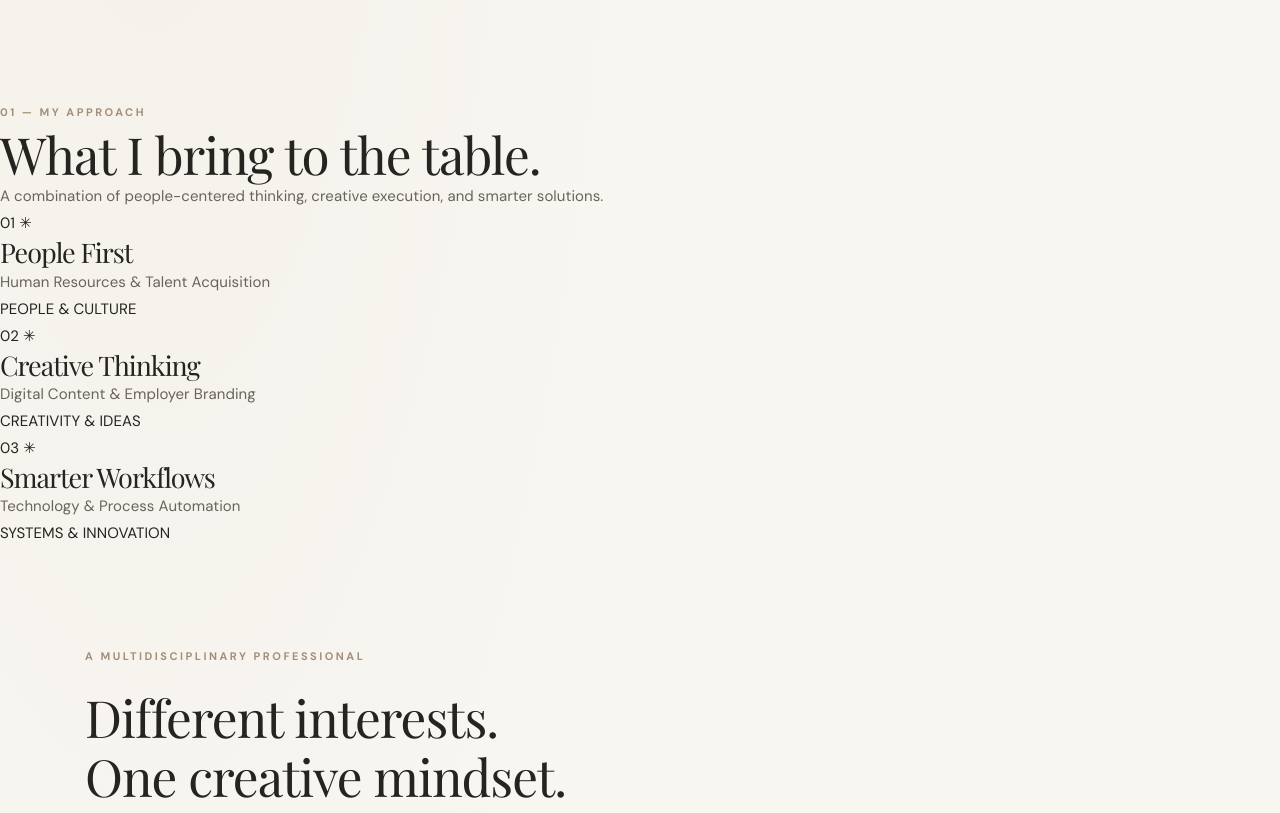
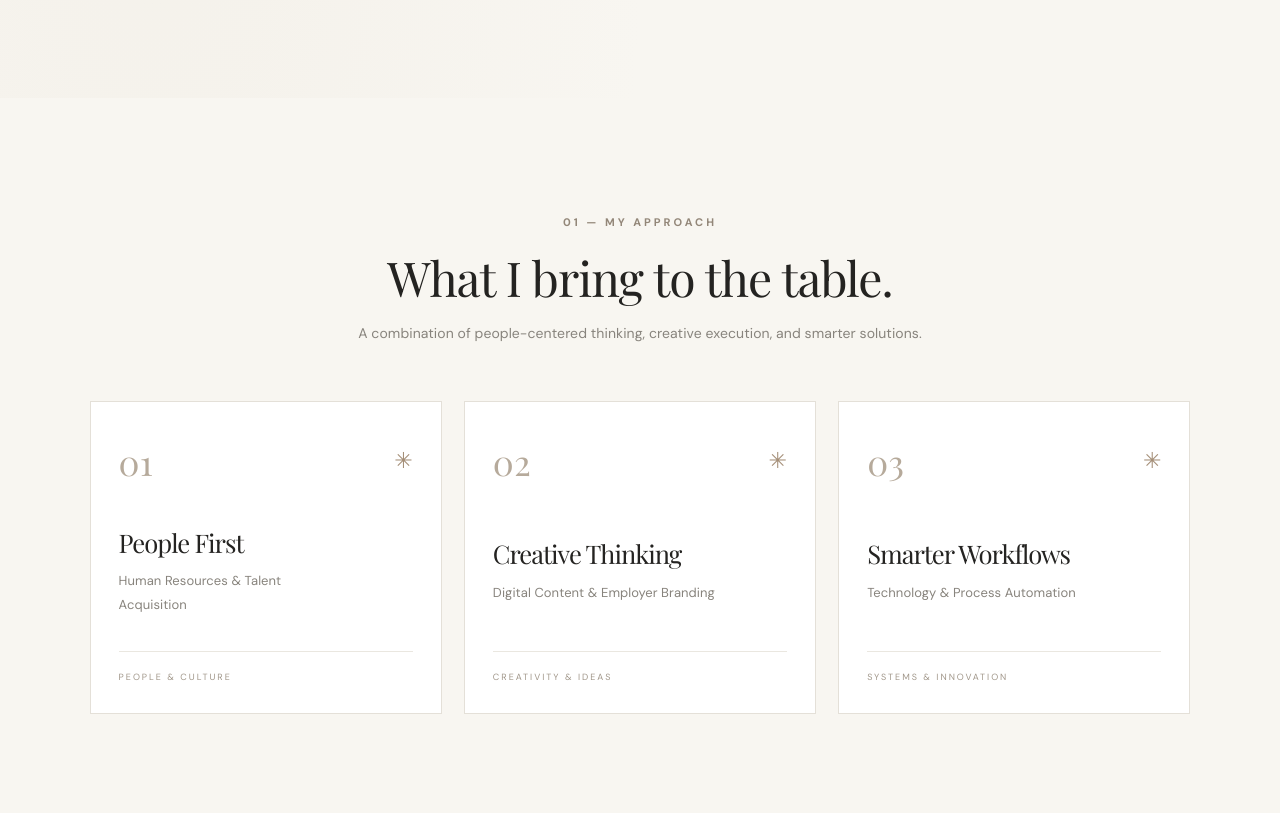
Before and after one commit to macabentaregines-net/Redge_In, a plain HTML site: page index.html in a window 1280 px wide. Shown: the part 705-1518 px from the top of the page. Drawn offline with nearby package versions, Linux system fonts and the light colour scheme; a web font is replaced by a local one.

Commit message:
Update style.css

```diff
--- a/style.css
+++ b/style.css
@@ -2552,3 +2552,165 @@ a {
         grid-template-columns: 1fr;
     }
 }
+
+/* =====================================
+   HOMEPAGE — EDITORIAL APPROACH CARDS
+===================================== */
+
+.approach-section {
+    padding: 110px 7%;
+    background: #F8F6F1;
+    overflow: hidden;
+}
+
+.approach-heading {
+    max-width: 700px;
+    margin: 0 auto 55px;
+    text-align: center;
+}
+
+.approach-heading .eyebrow {
+    display: inline-block;
+    margin-bottom: 18px;
+    font-size: 11px;
+    letter-spacing: 3px;
+    color: #938779;
+}
+
+.approach-heading h2 {
+    font-family: 'Playfair Display', Georgia, serif;
+    font-size: clamp(32px, 4vw, 48px);
+    font-weight: 400;
+    color: #242321;
+    margin-bottom: 15px;
+}
+
+.approach-heading p {
+    color: #88847D;
+    font-size: 14px;
+    line-height: 1.8;
+}
+
+.approach-flow {
+    max-width: 1180px;
+    margin: 0 auto;
+    display: grid;
+    grid-template-columns: repeat(3, minmax(0, 1fr));
+    gap: 22px;
+    position: relative;
+}
+
+.approach-card {
+    min-height: 280px;
+    padding: 28px;
+    background: #FFFFFF;
+    border: 1px solid #E4E0D8;
+    display: flex;
+    flex-direction: column;
+    justify-content: space-between;
+    position: relative;
+    transition: transform 0.4s ease,
+                box-shadow 0.4s ease,
+                border-color 0.4s ease;
+}
+
+.approach-card:hover {
+    transform: translateY(-10px);
+    border-color: #A58F78;
+    box-shadow: 0 18px 40px rgba(36, 35, 33, 0.08);
+}
+
+.approach-card-top {
+    display: flex;
+    justify-content: space-between;
+    align-items: center;
+}
+
+.approach-number {
+    font-family: 'Playfair Display', Georgia, serif;
+    font-size: 35px;
+    color: #B6AA9B;
+}
+
+.approach-symbol {
+    font-size: 22px;
+    color: #A58F78;
+    transition: transform 0.5s ease;
+}
+
+.approach-card:hover .approach-symbol {
+    transform: rotate(90deg);
+}
+
+.approach-card-content {
+    margin: 35px 0;
+}
+
+.approach-card-content h3 {
+    font-family: 'Playfair Display', Georgia, serif;
+    font-size: clamp(21px, 2vw, 27px);
+    font-weight: 400;
+    color: #242321;
+    margin-bottom: 12px;
+}
+
+.approach-card-content p {
+    font-size: 13px;
+    line-height: 1.8;
+    color: #88847D;
+    max-width: 230px;
+}
+
+.approach-bottom {
+    display: block;
+    padding-top: 17px;
+    border-top: 1px solid #EAE7E0;
+    color: #A09689;
+    font-size: 9px;
+    letter-spacing: 2px;
+}
+
+/* TABLET */
+@media (max-width: 900px) {
+    .approach-flow {
+        gap: 14px;
+    }
+
+    .approach-card {
+        padding: 22px;
+        min-height: 260px;
+    }
+}
+
+/* MOBILE */
+@media (max-width: 650px) {
+    .approach-section {
+        padding: 75px 6%;
+    }
+
+    .approach-heading {
+        margin-bottom: 35px;
+    }
+
+    .approach-flow {
+        grid-template-columns: 1fr;
+        gap: 16px;
+        max-width: 440px;
+    }
+
+    .approach-card {
+        min-height: 215px;
+        padding: 24px;
+    }
+
+    .approach-card-content {
+        margin: 25px 0;
+    }
+}
+
+@media (prefers-reduced-motion: reduce) {
+    .approach-card,
+    .approach-symbol {
+        transition: none;
+    }
+}
```
